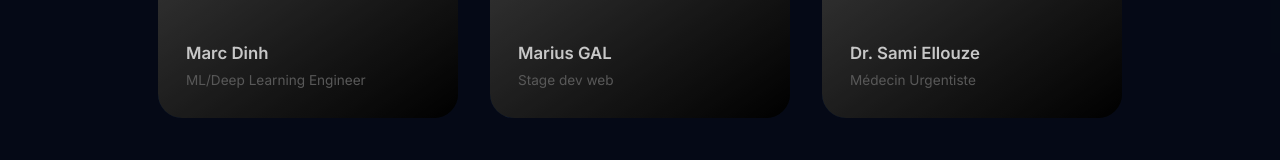
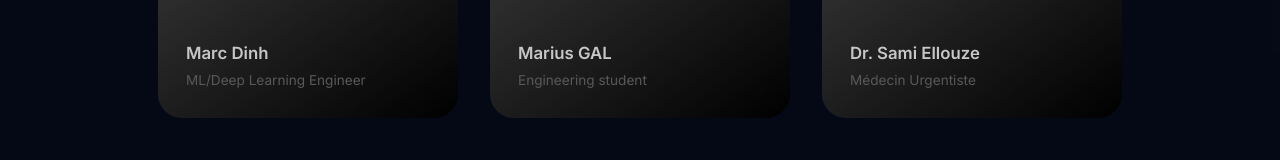
Before and after one commit to Samouz75/Defib_simulation, a Next.js app: page / in a window 1280 px wide. Shown: the part 2982-3142 px from the top of the page. Built offline with nearby package versions, Linux system fonts and the light colour scheme.

Commit message:
Update subtitle for Marius GAL in LandingPage

```diff
--- a/src/app/page.tsx
+++ b/src/app/page.tsx
@@ -274,7 +274,7 @@ export default function LandingPage() {
                 {
                   image: "/images/mariusgal.jpg",
                   title: "Marius GAL",
-                  subtitle: "Stage dev web",
+                  subtitle: "Engineering student",
                   borderColor: "#10B981",
                   gradient: "linear-gradient(145deg, #3B82F6, #000)",
                   url: "https://www.linkedin.com/in/marius-gal/",
```
